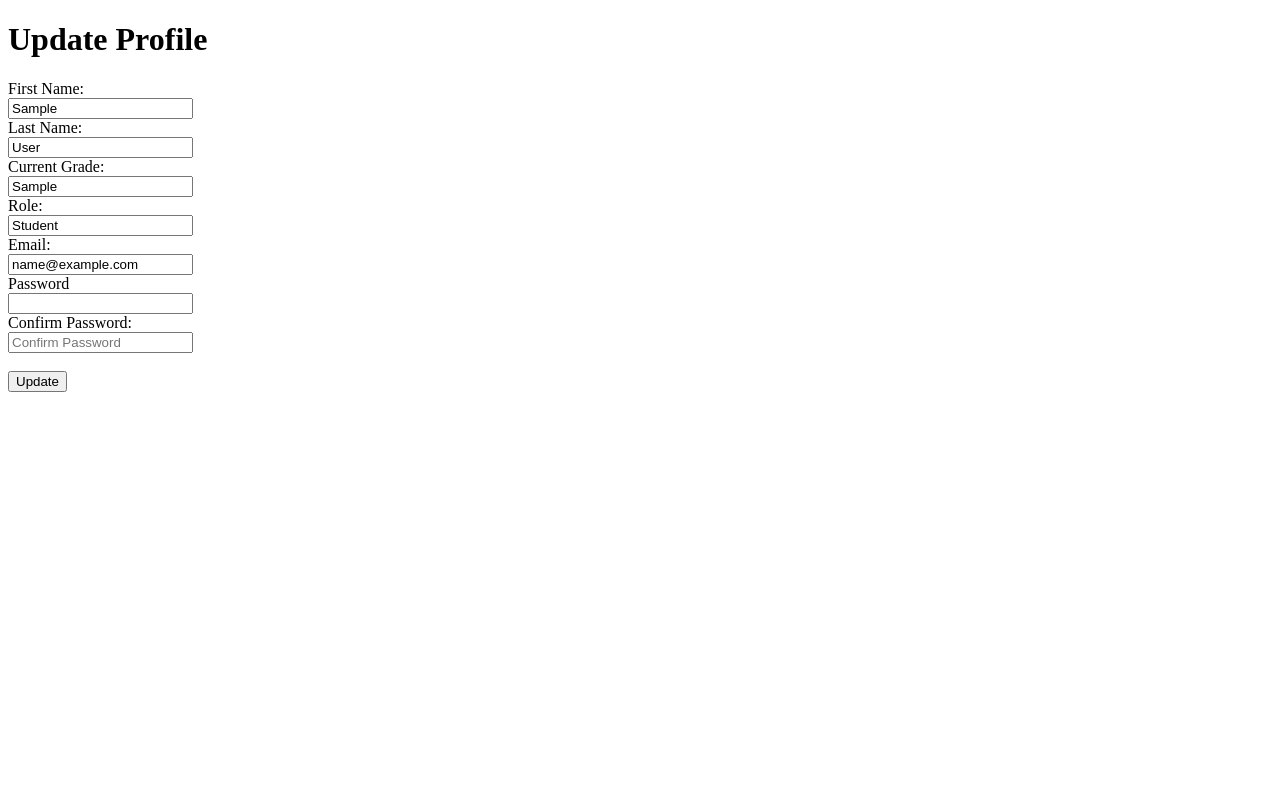
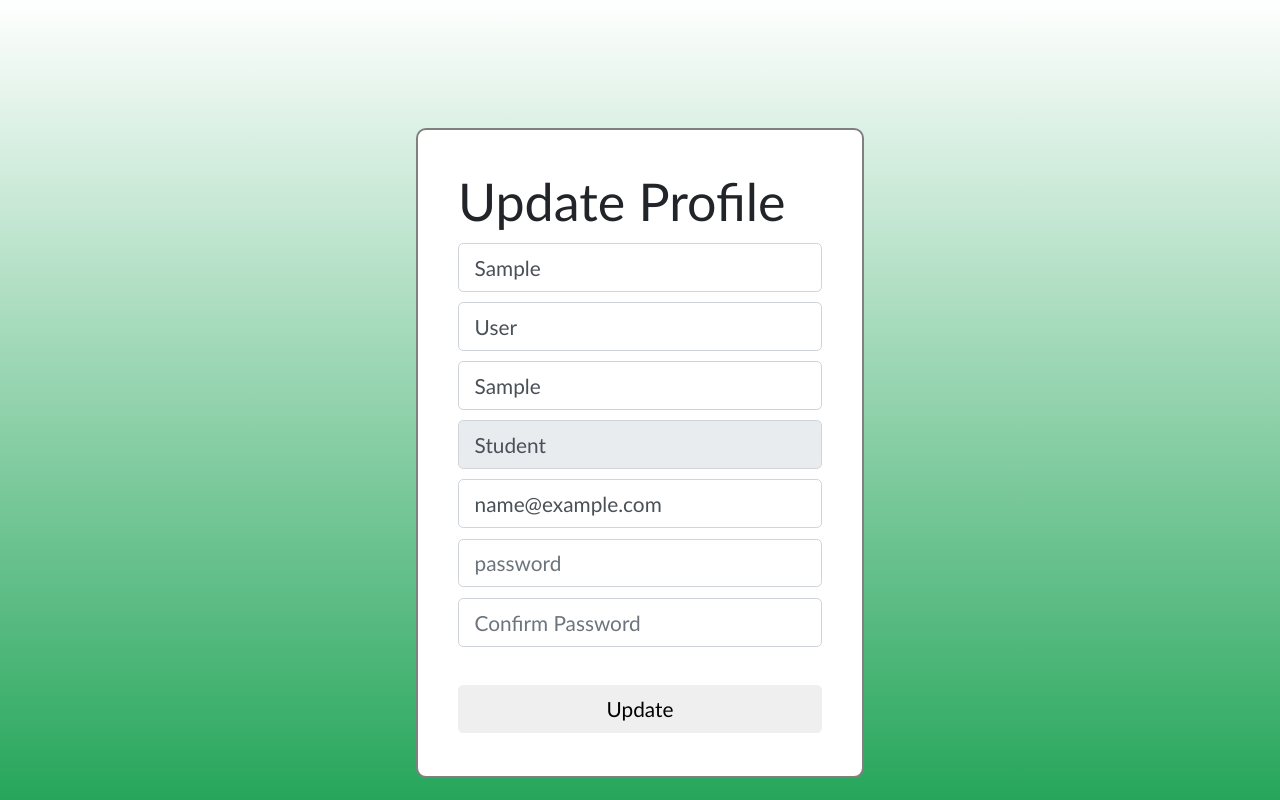
Before and after one commit to softheartedx/school_portal_project, a Flask app: page /show_student_profile/1 in a window 1280 px wide. Run offline with Flask 2, Linux system fonts and the light colour scheme; tables that the repository leaves empty or names only in its code hold one stand-in row (Sample ...).

Commit message:
added styling to edit profile page

```diff
--- a/flask_app/templates/edit_profile.html
+++ b/flask_app/templates/edit_profile.html
@@ -5,12 +5,15 @@
     <meta charset="UTF-8">
     <meta http-equiv="X-UA-Compatible" content="IE=edge">
     <meta name="viewport" content="width=device-width, initial-scale=1.0">
+    <link rel='stylesheet' href='https://cdn.jsdelivr.net/npm/bootstrap@4.0.0/dist/css/bootstrap.min.css'
+    integrity='sha384-Gn5384xqQ1aoWXA+058RXPxPg6fy4IWvTNh0E263XmFcJlSAwiGgFAW/dAiS6JXm' crossorigin='anonymous'>
+<link rel="stylesheet" href="../static/style/styles.css">
     <title>Student Registration</title>
 
 </head>
 
 <body>
-    <div id="container">
+    <div class="container register">
         <div class="registration">
             <form action="/edit_student_profile/{{one_student.id}}" method="post">
                 <h1>Update Profile</h1>
@@ -22,46 +25,12 @@
                 {% endif %}
                 {% endwith %}
                 <div>
-                    <label for="first_name">First Name:</label>
-                    <br>
-                    <input type="text" name="first_name" value="{{one_student.first_name}}">
-                </div>
-
-                <div>
-                    <label for="last_name">Last Name:</label>
-                    <br>
-                    <input type="text" name="last_name" value="{{one_student.last_name}}">
-                </div>
-
-                <div>
-                    <label for="last_name">Current Grade:</label>
-                    <br>
-                    <input type="text" name="current_grade" value="{{one_student.current_grade}}">
-                </div>
-
-                <div>
-                    <label for="role">Role:</label>
-                    <br>
-                    <input readonly="readonly" type="text" name="role" value="Student">
-                </div>
-
-                <div>
-                    <label for="email">Email:</label>
-                    <br>
-                    <input type="text" name="email" value="{{one_student.email}}">
-                </div>
-
-                <div>
-                    <label for="password">Password</label>
-                    <br>
-                    <input type="password" name="password">
-                </div>
-
-                <div>
-                    <label for="cpassword">Confirm Password:</label>
-                    <br>
-                    <input type="password" name="cpassword" placeholder="Confirm Password">
-                </div>
-                <br>
-                <button type="submit">Update</button>
+                    <input type="text" name="first_name" value="{{one_student.first_name}}" class="form-control mt-2">
+                    <input type="text" name="last_name" value="{{one_student.last_name}}" class="form-control mt-2">
+                    <input type="text" name="current_grade" value="{{one_student.current_grade}}" class="form-control mt-2">
+                    <input readonly="readonly" type="text" name="role" value="Student" class="form-control mt-2">
+                    <input type="text" name="email" value="{{one_student.email}}" class="form-control mt-2">
+                    <input type="password" name="password" class="form-control mt-2" placeholder="password">
+                    <input type="password" name="cpassword" placeholder="Confirm Password" class="form-control mt-2">
+                <button type="submit" class="btn mt-3">Update</button>
             </form>
--- a/flask_app/templates/teacher_dashboard.html
+++ b/flask_app/templates/teacher_dashboard.html
@@ -24,7 +24,9 @@
                     <p>Name: {{teacher.first_name}} {{teacher.last_name}}</p>
                     <p>Email: {{teacher.email}}</p>
                     <p>Staff position: {{teacher.role}}</p>
+                    <button class="btn btn-sm"><a href="/show_student_profile/{{teacher.id}}">Edit Profile</a></button>
                 </div>
+
                 <div>
                     <title>My classes</title>
                     {% for class in classes%}
```
Also changed, not shown: 2 other files.
